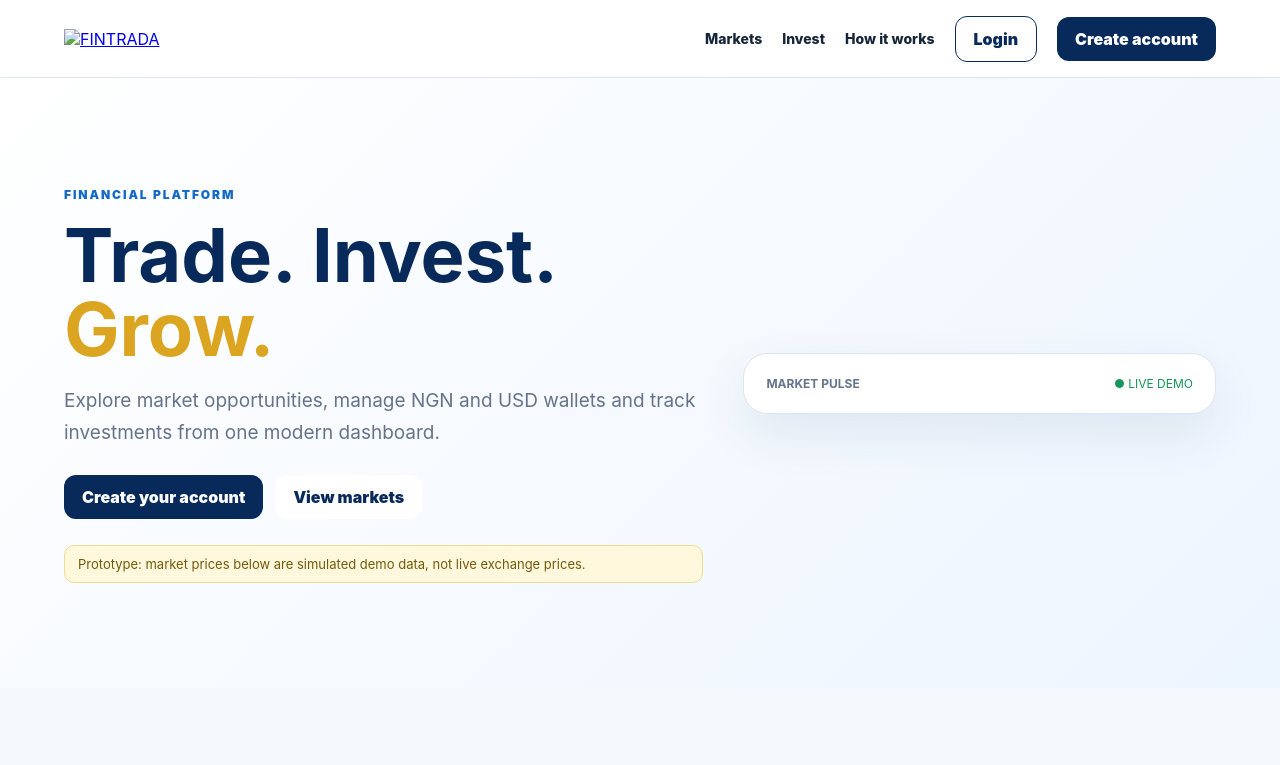
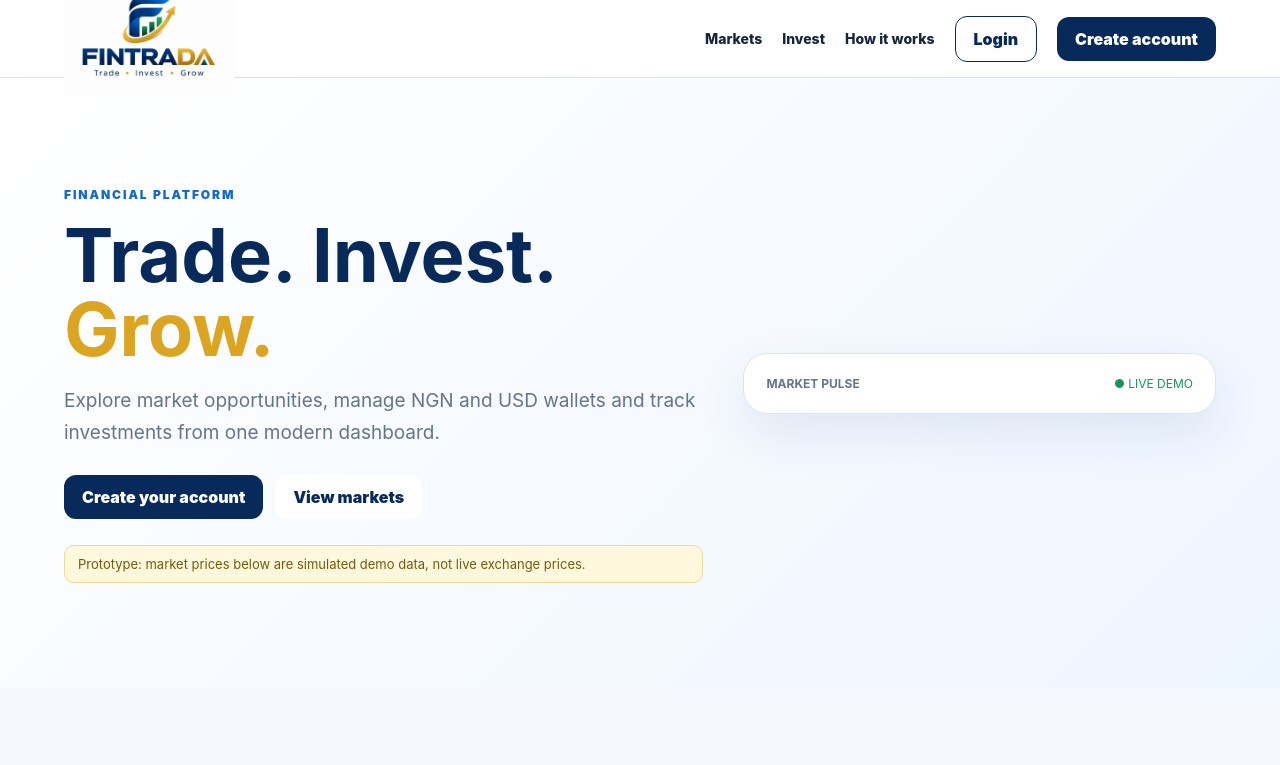
Before and after one commit to adewalemr090-afk/fintrada-demo, a website: page public/index.html in a window 1280 px wide. Shown: the top 765 px of the page. Drawn offline with nearby package versions, Linux system fonts and the light colour scheme; no server answers.

Commit message:
Update index.html

```diff
--- a/public/index.html
+++ b/public/index.html
@@ -1,5 +1,5 @@
 <!doctype html><html lang="en"><head><meta charset="utf-8"><meta name="viewport" content="width=device-width,initial-scale=1"><meta name="description" content="FINTRADA — Trade • Invest • Grow"><title>FINTRADA | Trade • Invest • Grow</title><link rel="stylesheet" href="/styles.css"></head><body>
-<header><a class="brand" href="#home"><img src="/assets/fintrada-logo.png" alt="FINTRADA"></a><button class="hamb" id="hamb">☰</button><nav id="nav"><a href="#markets">Markets</a><a href="#invest">Invest</a><a href="#how">How it works</a><button class="btn outline" id="loginBtn">Login</button><button class="btn primary" id="signupBtn">Create account</button></nav></header>
+<header><a class="brand" href="#home"><img src="fintrada-logo.png" alt="FINTRADA"></a><button class="hamb" id="hamb">☰</button><nav id="nav"><a href="#markets">Markets</a><a href="#invest">Invest</a><a href="#how">How it works</a><button class="btn outline" id="loginBtn">Login</button><button class="btn primary" id="signupBtn">Create account</button></nav></header>
 <main>
 <section class="hero" id="home"><div><span class="eyebrow">FINANCIAL PLATFORM</span><h1>Trade. Invest. <em>Grow.</em></h1><p>Explore market opportunities, manage NGN and USD wallets and track investments from one modern dashboard.</p><div class="actions"><button class="btn primary" id="heroSignup">Create your account</button><a class="btn ghost" href="#markets">View markets</a></div><div class="notice">Prototype: market prices below are simulated demo data, not live exchange prices.</div></div><div class="hero-panel"><div class="panel-head"><b>MARKET PULSE</b><span>● LIVE DEMO</span></div><div id="ticker"></div></div></section>
 <section class="section" id="markets"><div class="heading"><div><span class="eyebrow">MARKETS</span><h2>Market watch</h2></div><span class="pill">SIMULATED FEED</span></div><div class="grid" id="marketsGrid"></div></section>
```
